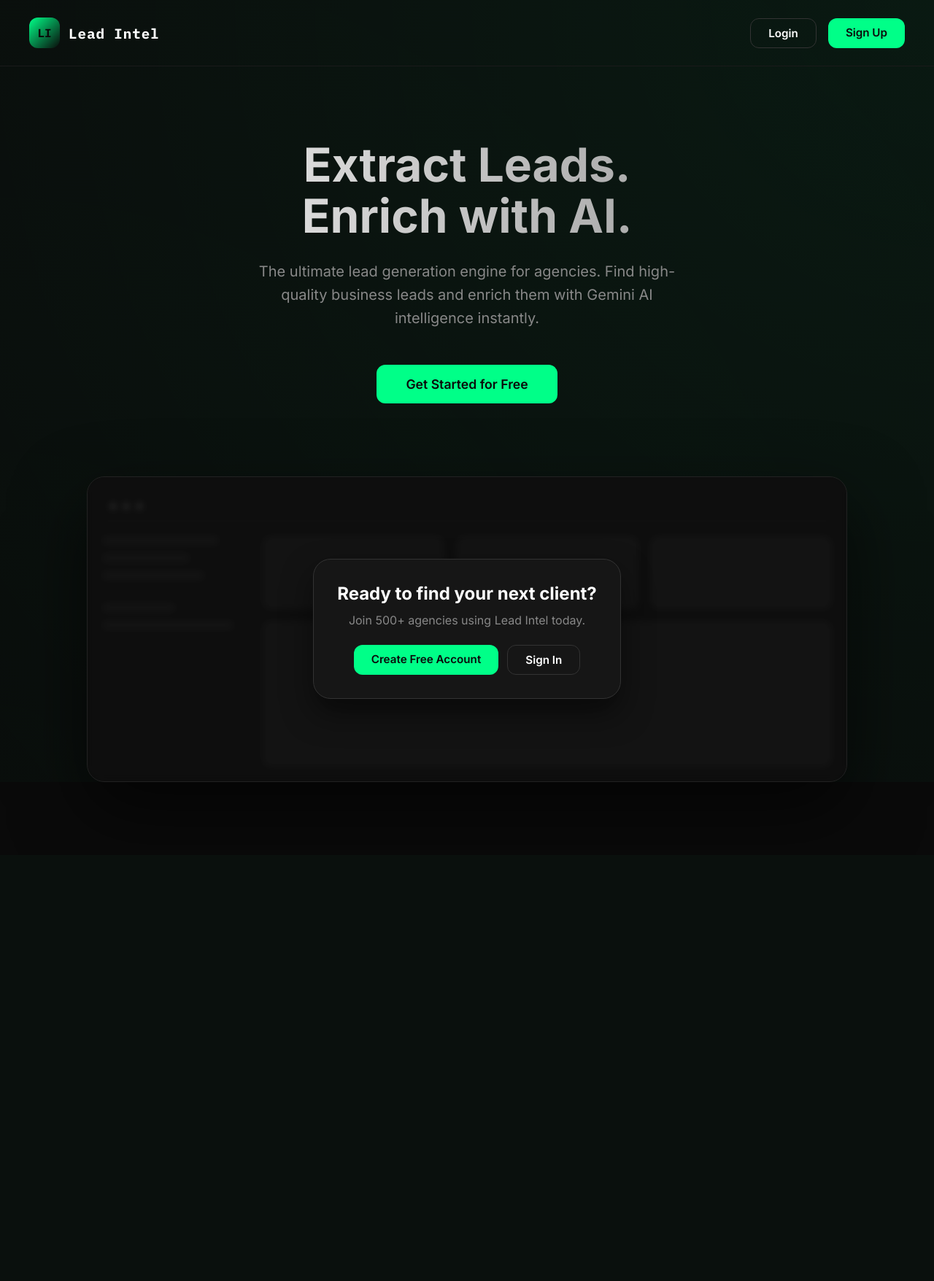
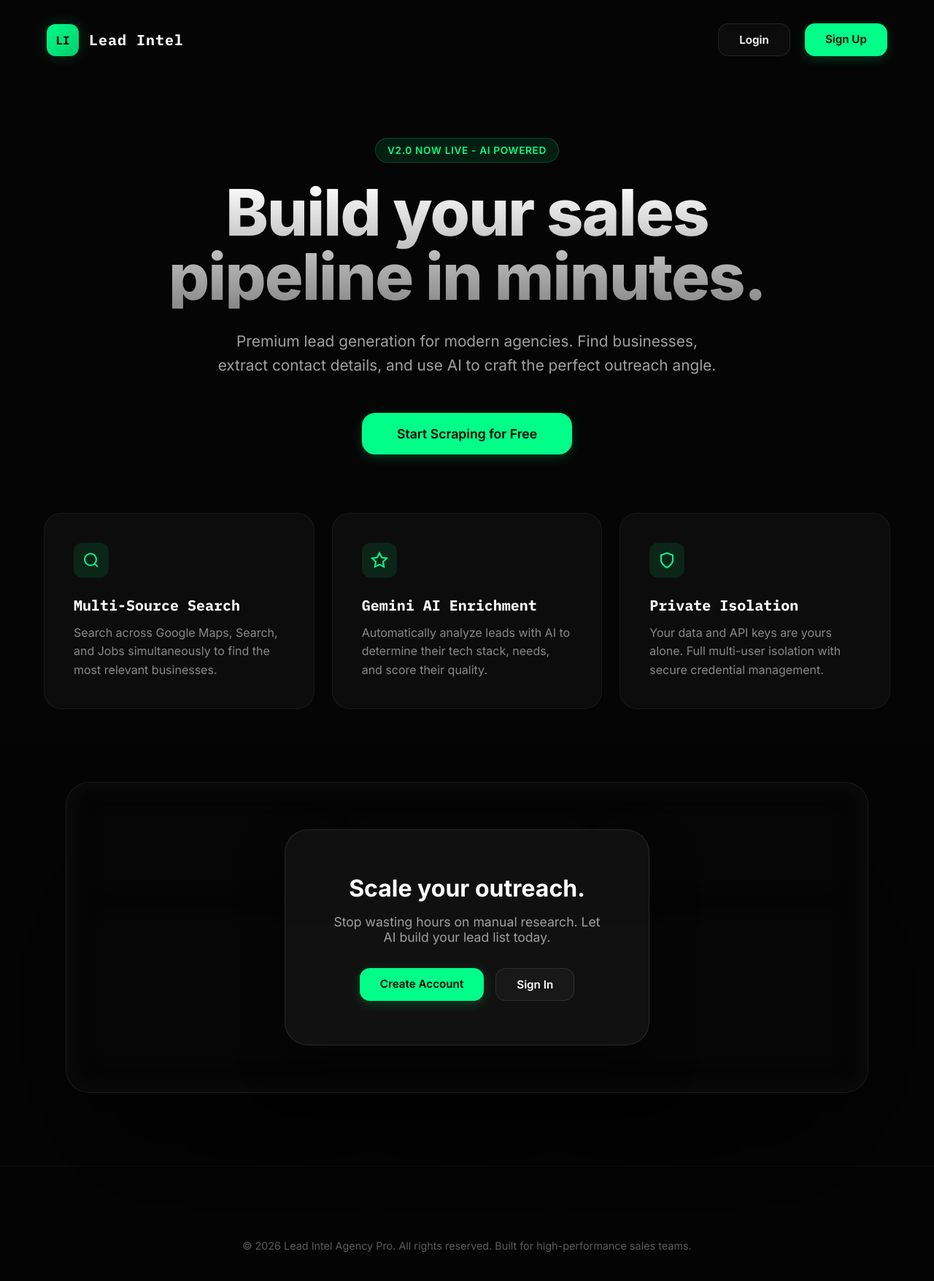
Before and after one commit to Metlink-in/Leadscreper-, a FastAPI app: page / in a window 1280 px wide. Shown: the whole page at 73% size. Before the commit the page ends 1072 px from the top, so only its background shows below. Run offline with FastAPI, Linux system fonts and the light colour scheme; parts of the project's set-up code (start-up, migrations or seed data) failed here and were passed over.

Commit message:
UI: complete redesign of landing page and settings panel with premium aesthetics

```diff
--- a/app/templates/landing.html
+++ b/app/templates/landing.html
@@ -3,44 +3,185 @@
 <head>
   <meta charset="UTF-8">
   <meta name="viewport" content="width=device-width, initial-scale=1.0">
-  <title>Lead Intel - AI Powered Lead Generation</title>
+  <title>Lead Intel - Premium AI Lead Generation</title>
   <link rel="preconnect" href="https://fonts.googleapis.com" />
   <link rel="preconnect" href="https://fonts.gstatic.com" crossorigin />
-  <link href="https://fonts.googleapis.com/css2?family=IBM+Plex+Mono:wght@500;600;700&family=Inter:wght@400;500;600;700&display=swap" rel="stylesheet" />
+  <link href="https://fonts.googleapis.com/css2?family=IBM+Plex+Mono:wght@500;600;700&family=Inter:wght@400;500;600;700;800&display=swap" rel="stylesheet" />
   <style>
-    :root { color-scheme: dark; font-family: "Inter", sans-serif; background: #0a0a0a; color: #ffffff; }
-    body { margin: 0; min-height: 100vh; background: radial-gradient(circle at top right, #00ff8810, transparent), radial-gradient(circle at bottom left, #00ff8805, transparent), #0a0a0a; }
+    :root { color-scheme: dark; font-family: "Inter", sans-serif; background: #050505; color: #ffffff; --primary: #00ff88; --primary-dark: #00cc6e; }
+    * { box-sizing: border-box; }
+    body {
+      margin: 0;
+      min-height: 100vh;
+      background: #050505;
+      overflow-x: hidden;
+    }
 
-    header { display: flex; align-items: center; justify-content: space-between; padding: 24px 40px; border-bottom: 1px solid #1a1a1a; }
-    .brand { display: flex; align-items: center; gap: 12px; }
-    .logo { width: 42px; height: 42px; background: linear-gradient(135deg, #00ff88, #0a0a0a); border-radius: 12px; display: grid; place-items: center; color: #0a0a0a; font-family: "IBM Plex Mono", monospace; font-weight: 700; }
-    h1 { margin: 0; font-size: 1.2rem; letter-spacing: 0.05em; font-family: "IBM Plex Mono", monospace; }
+    .bg-blobs {
+      position: fixed;
+      inset: 0;
+      z-index: -1;
+      overflow: hidden;
+    }
+    .blob {
+      position: absolute;
+      width: 500px;
+      height: 500px;
+      background: radial-gradient(circle, rgba(0, 255, 136, 0.08) 0%, transparent 70%);
+      filter: blur(60px);
+      border-radius: 50%;
+      animation: move 20s infinite alternate;
+    }
+    .blob-1 { top: -100px; right: -100px; }
+    .blob-2 { bottom: -100px; left: -100px; animation-delay: -5s; }
+    @keyframes move {
+      0% { transform: translate(0, 0) scale(1); }
+      100% { transform: translate(100px, 50px) scale(1.1); }
+    }
 
-    .nav-buttons { display: flex; gap: 16px; }
-    .btn { padding: 10px 24px; border-radius: 12px; font-weight: 600; text-decoration: none; transition: all 0.2s; font-size: 0.95rem; }
-    .btn-outline { border: 1px solid #333; color: #fff; }
-    .btn-outline:hover { border-color: #00ff88; color: #00ff88; }
-    .btn-primary { background: #00ff88; color: #0a0a0a; }
-    .btn-primary:hover { transform: translateY(-1px); box-shadow: 0 4px 20px rgba(0, 255, 136, 0.3); }
+    header {
+      display: flex;
+      align-items: center;
+      justify-content: space-between;
+      padding: 32px 5%;
+      max-width: 1400px;
+      margin: 0 auto;
+    }
+    .brand { display: flex; align-items: center; gap: 14px; }
+    .logo {
+      width: 44px; height: 44px;
+      background: linear-gradient(135deg, var(--primary), var(--primary-dark));
+      border-radius: 12px;
+      display: grid;  place-items: center;
+      color: #050505;
+      font-family: "IBM Plex Mono", monospace;
+      font-weight: 700;
+      box-shadow: 0 0 20px rgba(0, 255, 136, 0.2);
+    }
+    header h1 { margin: 0; font-size: 1.25rem; letter-spacing: 0.05em; font-family: "IBM Plex Mono", monospace; }
 
-    .hero { max-width: 1200px; margin: 100px auto; text-align: center; padding: 0 20px; }
-    .hero h2 { font-size: 4rem; font-weight: 700; margin: 0 0 24px; line-height: 1.1; background: linear-gradient(to right, #fff, #888); -webkit-background-clip: text; -webkit-text-fill-color: transparent; }
-    .hero p { font-size: 1.25rem; color: #888; max-width: 600px; margin: 0 auto 48px; line-height: 1.6; }
+    .nav-buttons { display: flex; gap: 20px; }
+    .btn { padding: 12px 28px; border-radius: 14px; font-weight: 600; text-decoration: none; transition: all 0.3s cubic-bezier(0.4, 0, 0.2, 1); font-size: 0.95rem; }
+    .btn-outline { border: 1px solid rgba(255,255,255,0.1); color: #fff; background: rgba(255,255,255,0.03); backdrop-filter: blur(10px); }
+    .btn-outline:hover { border-color: var(--primary); color: var(--primary); background: rgba(0, 255, 136, 0.05); }
+    .btn-primary { background: var(--primary); color: #050505; box-shadow: 0 4px 15px rgba(0, 255, 136, 0.2); }
+    .btn-primary:hover { transform: translateY(-2px); box-shadow: 0 8px 25px rgba(0, 255, 136, 0.3); }
 
-    .dashboard-preview { max-width: 1000px; margin: 0 auto 100px; background: #111; border: 1px solid #222; border-radius: 24px; padding: 20px; box-shadow: 0 40px 100px rgba(0,0,0,0.6); position: relative; overflow: hidden; }
-    .preview-header { height: 40px; border-bottom: 1px solid #222; margin-bottom: 20px; display: flex; gap: 8px; padding-left: 10px; }
-    .dot { width: 10px; height: 10px; border-radius: 50%; background: #333; margin-top: 15px; }
-    .preview-grid { display: grid; grid-template-columns: 200px 1fr; gap: 20px; }
-    .preview-sidebar { display: flex; flex-direction: column; gap: 12px; }
-    .skeleton { height: 12px; background: #1a1a1a; border-radius: 6px; }
-    .preview-content { display: flex; flex-direction: column; gap: 16px; }
-    .skeleton-box { height: 100px; background: #1a1a1a; border-radius: 12px; }
+    .hero { max-width: 1200px; margin: 80px auto; text-align: center; padding: 0 20px; }
+    .badge {
+      display: inline-block;
+      padding: 8px 16px;
+      background: rgba(0, 255, 136, 0.1);
+      border: 1px solid rgba(0, 255, 136, 0.2);
+      border-radius: 99px;
+      color: var(--primary);
+      font-size: 0.85rem;
+      font-weight: 600;
+      margin-bottom: 24px;
+      letter-spacing: 0.05em;
+    }
+    .hero h2 {
+      font-size: clamp(3rem, 8vw, 5.5rem);
+      font-weight: 800;
+      margin: 0 0 28px;
+      line-height: 1;
+      letter-spacing: -0.02em;
+      background: linear-gradient(to bottom, #fff, #888);
+      -webkit-background-clip: text;
+      -webkit-text-fill-color: transparent;
+    }
+    .hero p { font-size: 1.3rem; color: #a0a0a0; max-width: 700px; margin: 0 auto 48px; line-height: 1.6; }
 
-    .cta-overlay { position: absolute; inset: 0; background: rgba(10, 10, 10, 0.4); backdrop-filter: blur(4px); display: grid; place-items: center; }
-    .cta-card { background: #161616; border: 1px solid #333; padding: 32px; border-radius: 24px; text-align: center; box-shadow: 0 20px 40px rgba(0,0,0,0.5); }
+    .features-grid {
+      display: grid;
+      grid-template-columns: repeat(3, 1fr);
+      gap: 24px;
+      max-width: 1200px;
+      margin: 80px auto;
+      padding: 0 20px;
+    }
+    .feature-card {
+      background: rgba(255, 255, 255, 0.03);
+      border: 1px solid rgba(255, 255, 255, 0.05);
+      border-radius: 24px;
+      padding: 40px;
+      transition: all 0.3s ease;
+    }
+    .feature-card:hover {
+      background: rgba(255, 255, 255, 0.05);
+      border-color: rgba(0, 255, 136, 0.2);
+      transform: translateY(-5px);
+    }
+    .feature-icon {
+      width: 48px; height: 48px;
+      background: rgba(0, 255, 136, 0.1);
+      border-radius: 12px;
+      display: grid; place-items: center;
+      color: var(--primary);
+      margin-bottom: 24px;
+    }
+    .feature-card h3 { margin: 0 0 12px; font-size: 1.25rem; font-family: "IBM Plex Mono", monospace; }
+    .feature-card p { margin: 0; color: #888; line-height: 1.6; }
+
+    .dashboard-preview {
+      max-width: 1100px;
+      margin: 100px auto;
+      background: #0f0f0f;
+      border: 1px solid rgba(255,255,255,0.05);
+      border-radius: 32px;
+      padding: 12px;
+      box-shadow: 0 100px 200px rgba(0,0,0,0.8);
+      position: relative;
+    }
+    .preview-inner {
+      background: #050505;
+      border-radius: 20px;
+      padding: 30px;
+      min-height: 400px;
+    }
+    .skeleton-header { display: flex; gap: 20px; margin-bottom: 40px; }
+    .sk-box { height: 100px; flex: 1; background: rgba(255,255,255,0.02); border-radius: 16px; border: 1px solid rgba(255,255,255,0.02); }
+    .sk-content { height: 200px; background: rgba(255,255,255,0.02); border-radius: 16px; }
+
+    .cta-overlay {
+      position: absolute;
+      inset: 0;
+      background: rgba(5, 5, 5, 0.5);
+      backdrop-filter: blur(8px);
+      display: grid;
+      place-items: center;
+      border-radius: 32px;
+    }
+    .cta-card {
+      background: rgba(20, 20, 20, 0.8);
+      border: 1px solid rgba(255,255,255,0.1);
+      padding: 60px;
+      border-radius: 32px;
+      text-align: center;
+      box-shadow: 0 30px 60px rgba(0,0,0,0.5);
+      max-width: 500px;
+    }
+
+    footer {
+      padding: 100px 5% 40px;
+      text-align: center;
+      border-top: 1px solid rgba(255,255,255,0.05);
+      color: #666;
+      font-size: 0.9rem;
+    }
+
+    @media (max-width: 900px) {
+      .features-grid { grid-template-columns: 1fr; }
+      .hero h2 { font-size: 3rem; }
+    }
   </style>
 </head>
 <body>
+  <div class="bg-blobs">
+    <div class="blob blob-1"></div>
+    <div class="blob blob-2"></div>
+  </div>
+
   <header>
     <div class="brand">
       <div class="logo">LI</div>
@@ -53,44 +194,59 @@
   </header>
 
   <section class="hero">
-    <h2>Extract Leads. <br> Enrich with AI.</h2>
-    <p>The ultimate lead generation engine for agencies. Find high-quality business leads and enrich them with Gemini AI intelligence instantly.</p>
+    <div class="badge">V2.0 NOW LIVE - AI POWERED</div>
+    <h2>Build your sales <br> pipeline in minutes.</h2>
+    <p>Premium lead generation for modern agencies. Find businesses, extract contact details, and use AI to craft the perfect outreach angle.</p>
     <div class="nav-buttons" style="justify-content: center;">
-      <a href="/signup" class="btn btn-primary" style="padding: 16px 40px; font-size: 1.1rem;">Get Started for Free</a>
+      <a href="/signup" class="btn btn-primary" style="padding: 18px 48px; font-size: 1.1rem; border-radius: 18px;">Start Scraping for Free</a>
     </div>
   </section>
 
+  <div class="features-grid">
+    <div class="feature-card">
+      <div class="feature-icon">
+        <svg width="24" height="24" viewBox="0 0 24 24" fill="none" stroke="currentColor" stroke-width="2"><circle cx="11" cy="11" r="8"></circle><line x1="21" y1="21" x2="16.65" y2="16.65"></line></svg>
+      </div>
+      <h3>Multi-Source Search</h3>
+      <p>Search across Google Maps, Search, and Jobs simultaneously to find the most relevant businesses.</p>
+    </div>
+    <div class="feature-card">
+      <div class="feature-icon">
+        <svg width="24" height="24" viewBox="0 0 24 24" fill="none" stroke="currentColor" stroke-width="2"><polygon points="12 2 15.09 8.26 22 9.27 17 14.14 18.18 21.02 12 17.77 5.82 21.02 7 14.14 2 9.27 8.91 8.26 12 2"></polygon></svg>
+      </div>
+      <h3>Gemini AI Enrichment</h3>
+      <p>Automatically analyze leads with AI to determine their tech stack, needs, and score their quality.</p>
+    </div>
+    <div class="feature-card">
+      <div class="feature-icon">
+        <svg width="24" height="24" viewBox="0 0 24 24" fill="none" stroke="currentColor" stroke-width="2"><path d="M12 22s8-4 8-10V5l-8-3-8 3v7c0 6 8 10 8 10z"></path></svg>
+      </div>
+      <h3>Private Isolation</h3>
+      <p>Your data and API keys are yours alone. Full multi-user isolation with secure credential management.</p>
+    </div>
+  </div>
+
   <div class="dashboard-preview">
-    <div class="preview-header">
-      <div class="dot"></div><div class="dot"></div><div class="dot"></div>
-    </div>
-    <div class="preview-grid">
-      <div class="preview-sidebar">
-        <div class="skeleton" style="width: 80%"></div>
-        <div class="skeleton" style="width: 60%"></div>
-        <div class="skeleton" style="width: 70%"></div>
-        <div class="skeleton" style="width: 50%; margin-top: 20px;"></div>
-        <div class="skeleton" style="width: 90%"></div>
+    <div class="preview-inner">
+      <div class="skeleton-header">
+        <div class="sk-box"></div><div class="sk-box"></div><div class="sk-box"></div>
       </div>
-      <div class="preview-content">
-        <div style="display: grid; grid-template-columns: 1fr 1fr 1fr; gap: 16px;">
-          <div class="skeleton-box"></div>
-          <div class="skeleton-box"></div>
-          <div class="skeleton-box"></div>
-        </div>
-        <div class="skeleton-box" style="height: 200px;"></div>
-      </div>
+      <div class="sk-content"></div>
     </div>
     <div class="cta-overlay">
       <div class="cta-card">
-        <h3 style="margin: 0 0 12px; font-size: 1.5rem;">Ready to find your next client?</h3>
-        <p style="margin: 0 0 24px; color: #888;">Join 500+ agencies using Lead Intel today.</p>
-        <div style="display: flex; gap: 12px; justify-content: center;">
-          <a href="/signup" class="btn btn-primary">Create Free Account</a>
+        <h3 style="margin: 0 0 16px; font-size: 2rem; font-weight: 700;">Scale your outreach.</h3>
+        <p style="margin: 0 0 32px; color: #a0a0a0; font-size: 1.1rem;">Stop wasting hours on manual research. Let AI build your lead list today.</p>
+        <div style="display: flex; gap: 16px; justify-content: center;">
+          <a href="/signup" class="btn btn-primary">Create Account</a>
           <a href="/login" class="btn btn-outline">Sign In</a>
         </div>
       </div>
     </div>
   </div>
+
+  <footer>
+    &copy; 2026 Lead Intel Agency Pro. All rights reserved. Built for high-performance sales teams.
+  </footer>
 </body>
 </html>
```
Also changed, not shown: app/templates/admin.html (+24 -17 lines), 1 other file.
